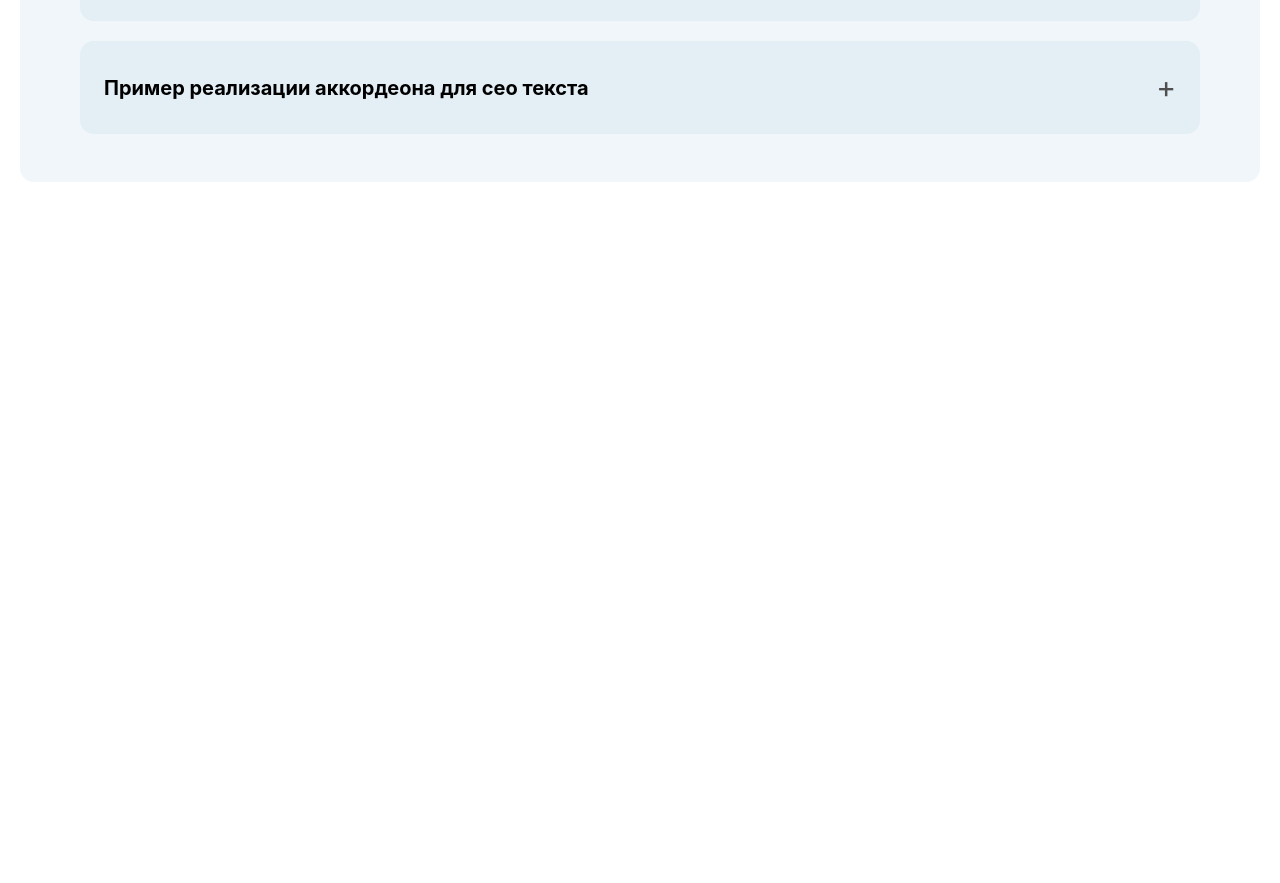
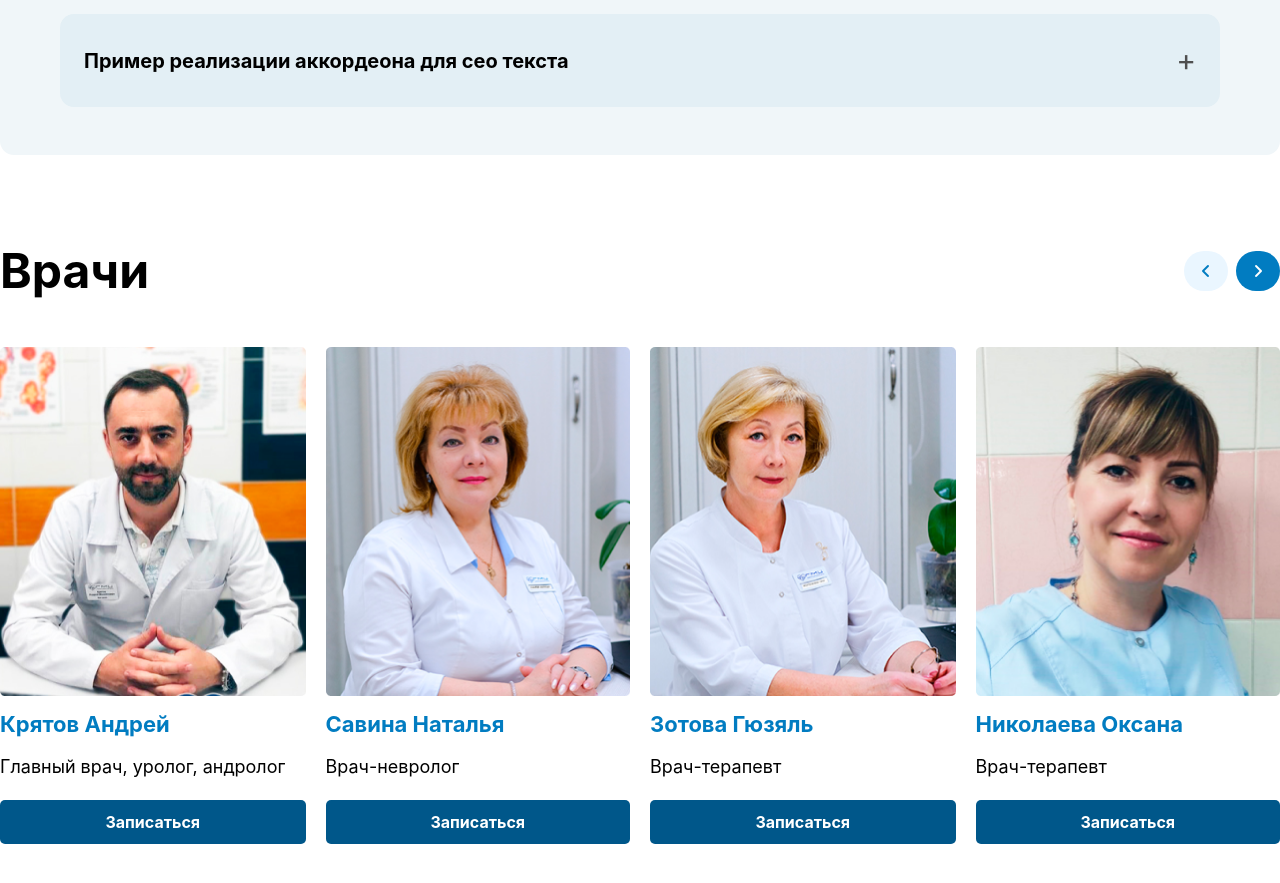
Before and after one commit to hakimovasharifa10-boop/Project4, a website: page src/page4/index.html in a window 1280 px wide. Shown: the part 2284-3167 px from the top of the page. Before the commit the page ends 2506 px from the top, so only its background shows below. Drawn offline with nearby package versions, Linux system fonts and the light colour scheme; files that its build step writes are made by us from their sources.

Commit message:
add third-section page4

```diff
--- a/src/page4/index.html
+++ b/src/page4/index.html
@@ -105,7 +105,7 @@
         </div>
     </section>
 
-    <section class="section-2 max-w-350 m-auto px-5 my-10">
+    <section class="section-2 max-w-350 m-auto lg:px-0 px-5 my-10">
         <div
             class="flex items-center gap-4  lg:gap-10 bg-[#00578A] text-[20px] text-[#F0F6F9] font-semibold rounded-[5px] w-full py-4 px-3">
             <button class="bg-[#0068A6] px-10 rounded-[5px] py-3  ">Об услуге</button>
@@ -167,6 +167,49 @@
             </div>
         </div>
     </section>
+
+    <section class="section-3 max-w-350 m-auto my-20 px-4 lg:px-0 ">
+     <div class="flex lg:flex-row gap-5 lg:gap-0 flex-col justify-between lg:items-center">
+       <h2 class="text-[35px] font-bold  lg:text-[48px]">Врачи</h2>
+       <div class="flex items-center gap-2">
+           <button class="text-[#017CC1] rounded-full px-3 py-2 bg-[#EAF6FF]">
+            <i class="fa-solid fa-angle-left"></i>
+        </button>
+           <button class="text-white rounded-full px-3 py-2 bg-[#017CC1]">
+            <i class="fa-solid fa-angle-right"></i>
+        </button>
+       </div>
+     </div>
+     <div class="flex  gap-5 overflow-auto justify-between items-center my-10">
+        <div class="lg:min-w-[22%] min-w-[80%]">
+            <img src="./img.png/photo.png" alt="">
+            <p class="text-[#017CC1] text-[22px] font-bold py-3">Крятов Андрей</p>
+            <p class="lg:text-[18px]">Главный врач, уролог, андролог</p>
+            <button class="font-bold bg-[#00578A] rounded-[5px] w-full py-2.5 text-white mt-5" >Записаться</button>
+        </div>
+            <div class="lg:min-w-[22%] min-w-[80%]">
+            <img src="./img.png/photo (1).png" alt="">
+            <p class="text-[#017CC1] text-[22px] font-bold py-3">Савина Наталья</p>
+            <p class="lg:text-[18px]">Врач-невролог</p>
+            <button class="font-bold bg-[#00578A] rounded-[5px] w-full py-2.5 text-white mt-5" >Записаться</button>
+        </div>
+
+            <div class="lg:min-w-[22%] min-w-[80%]">
+            <img src="./img.png/photo (2).png" alt="">
+            <p class="text-[#017CC1] text-[22px] font-bold py-3">Зотова Гюзяль</p>
+            <p class="lg:text-[18px]">Врач-терапевт</p>
+            <button class="font-bold bg-[#00578A] rounded-[5px] w-full py-2.5 text-white mt-5" >Записаться</button>
+        </div>
+
+           <div class="lg:min-w-[22%] min-w-[80%]">
+            <img src="./img.png/photo (3).png" alt="">
+            <p class="text-[#017CC1] text-[22px] font-bold py-3">Николаeва Оксана</p>
+            <p class="lg:text-[18px]">Врач-терапевт</p>
+            <button class="font-bold bg-[#00578A] rounded-[5px] w-full py-2.5 text-white mt-5" >Записаться</button>
+        </div>
+
+     </div>
+    </section>
 </body>
 
 </html>
```
Also changed, not shown: src/page4/img.png/photo (1).png (added), src/page4/img.png/photo (2).png (added), src/page4/img.png/photo (3).png (added), src/page4/img.png/photo.png (added).
